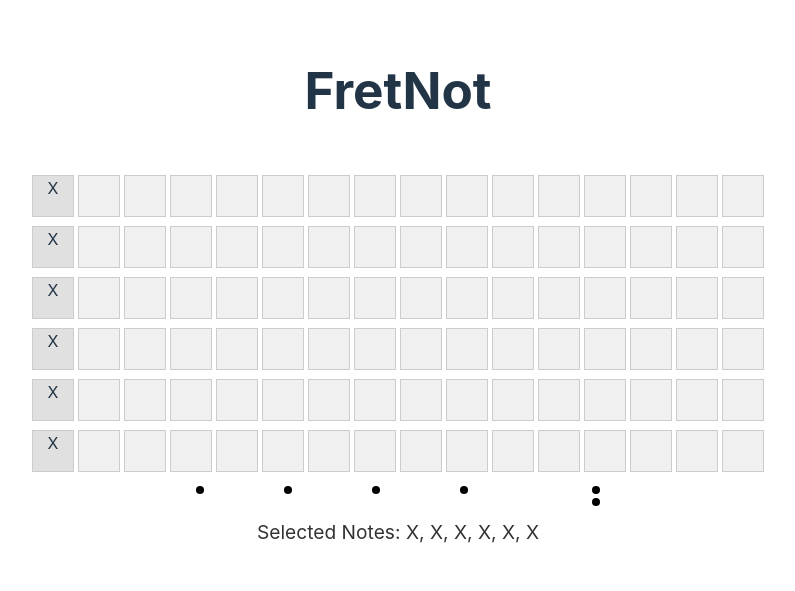
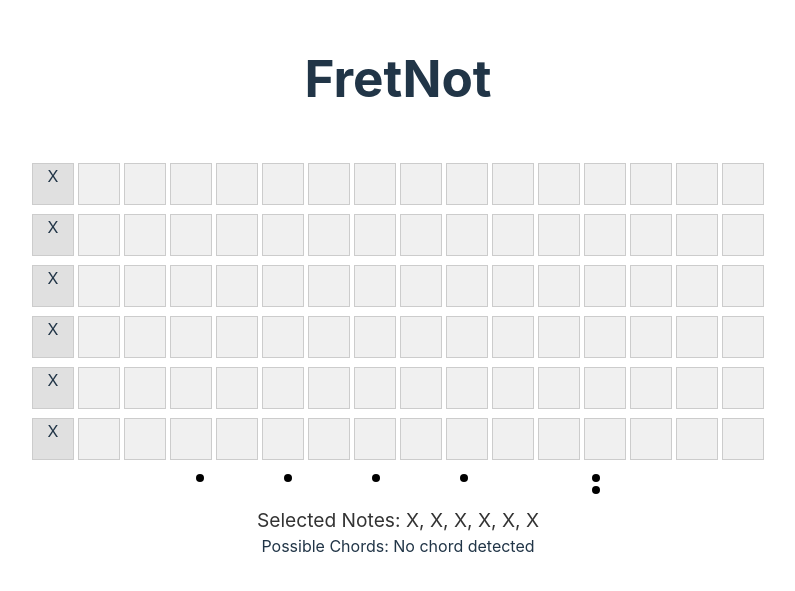
Before and after one commit to MatteoCoffman/FretNot, a React (Vite) app: page / in a window 1280 px wide. Shown: the part 113-704 px from the top of the page, without its empty margins (242-1037 px from the left). Built offline with nearby package versions, Linux system fonts and the light colour scheme.

Commit message:
Implement Tonal.js chord detection

```diff
--- a/package.json
+++ b/package.json
@@ -10,6 +10,7 @@
     "preview": "vite preview"
   },
   "dependencies": {
+    "@tonaljs/tonal": "^4.10.0",
     "react": "^18.3.1",
     "react-dom": "^18.3.1"
   },
--- a/src/components/Fretboard.tsx
+++ b/src/components/Fretboard.tsx
@@ -1,9 +1,11 @@
 import React, { useState, useEffect } from 'react';
+import { Chord } from '@tonaljs/tonal';
 
 const Fretboard: React.FC = () => {
   const openStringNotes = ['E', 'B', 'G', 'D', 'A', 'E'];
   const [selectedFrets, setSelectedFrets] = useState<number[]>(Array(6).fill(-1));
   const [selectedNotes, setSelectedNotes] = useState<string[]>(Array(6).fill('X'));
+  const [possibleChords, setPossibleChords] = useState<string[]>([]);
 
   const handleFretClick = (stringIndex: number, fretIndex: number) => {
     const newSelectedFrets = [...selectedFrets];
@@ -32,6 +34,17 @@ const Fretboard: React.FC = () => {
       return getNoteName(stringIndex, fret);
     });
     setSelectedNotes(notes.reverse());
+
+    // Get unique notes (excluding muted strings 'X')
+    const uniqueNotes = Array.from(new Set(notes.filter(note => note !== 'X')));
+
+    // Find possible chords
+    if (uniqueNotes.length > 0) {
+      const detected = Chord.detect(uniqueNotes);
+      setPossibleChords(detected);
+    } else {
+      setPossibleChords([]);
+    }
   }, [selectedFrets]);
 
   return (
@@ -72,9 +85,14 @@ const Fretboard: React.FC = () => {
           </div>
         ))}
       </div>
-      {/* Display selected notes */}
+      {/* Display selected notes and possible chords */}
       <div className="selected-notes">
         Selected Notes: {selectedNotes.join(', ')}
+      </div>
+      <div className="possible-chords">
+        Possible Chords: {possibleChords.length > 0
+          ? possibleChords.join(', ')
+          : 'No chord detected'}
       </div>
     </div>
   );
```
Also changed, not shown: 1 other file (tests, documents, lock files or other folders).
